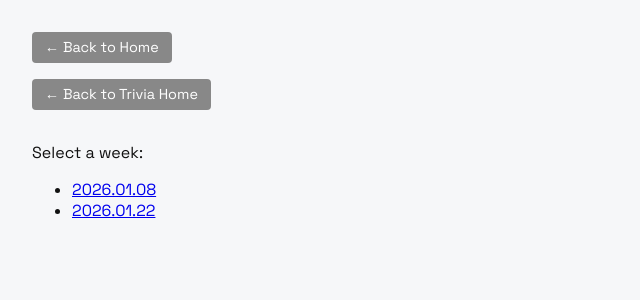
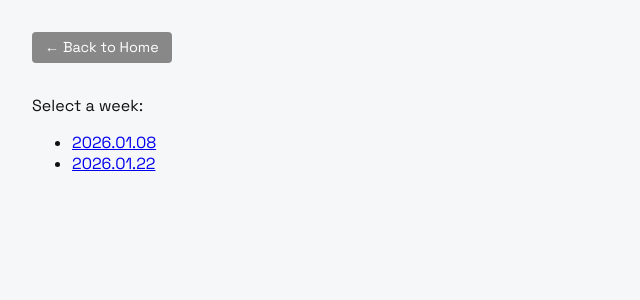
Before and after one commit to rstallgittr/monfroy, a Jekyll site: the page built from trivia/index.md, in a window 1280 px wide. Shown: the top 300 px of the page, without its empty margins (0-640 px from the left). Built offline with Jekyll 4.4.1, drawn with Linux system fonts in a browser that asks for light colours.

Commit message:
dont show trivia home on all pages

```diff
--- a/_layouts/default.html
+++ b/_layouts/default.html
@@ -20,7 +20,7 @@
       {% endif %}
     </nav>
     <nav>
-      {% if page.show_trivia_home_button != true %}
+      {% if page.show_trivia_home_button == true %}
         <a href="/trivia/" class="home-btn">← Back to Trivia Home</a>
       {% endif %}
     </nav>
```
